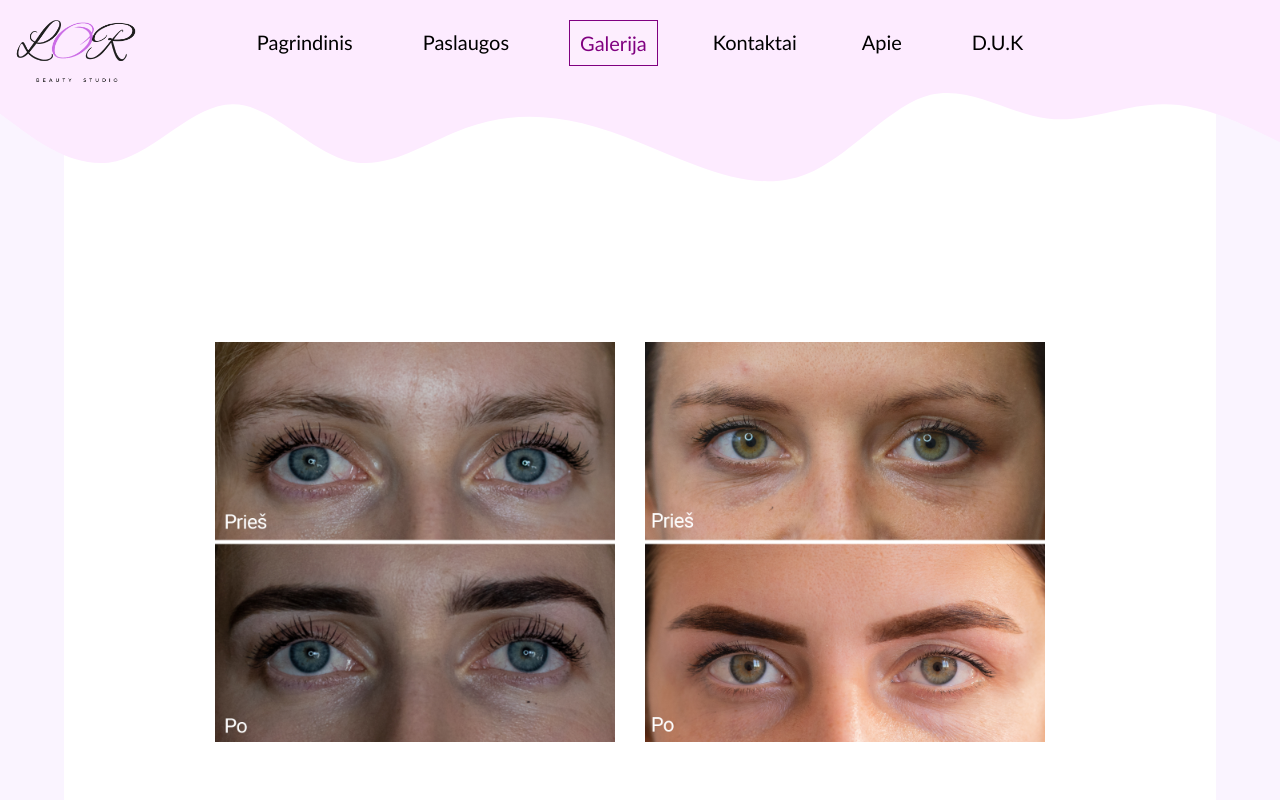
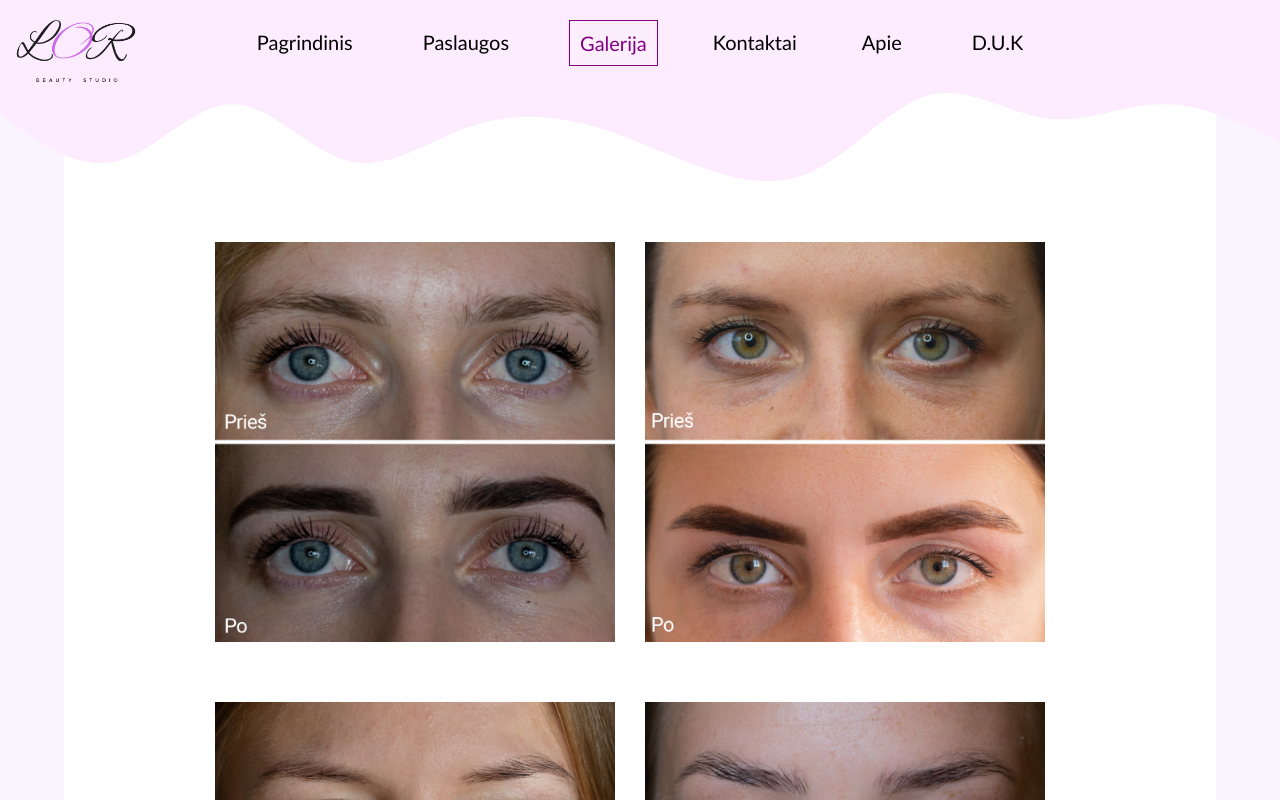
Before and after one commit to ArminasStrolys/react-projects, a React (Create React App) app in the folder eyebrow-portfolio-site/: page /gallery in a window 1280 px wide. Shown: the top 800 px of the page. Built offline with nearby package versions, Linux system fonts and the light colour scheme.

Commit message:
More fixes around the responsiveness

```diff
--- a/eyebrow-portfolio-site/src/style/_gallery.scss
+++ b/eyebrow-portfolio-site/src/style/_gallery.scss
@@ -2,7 +2,7 @@
   margin: 200px 5% 50px 5%;
   background-color: $white_color;
   margin-top: 50px;
-  padding: 15% 3%;
+  padding: 15% 3% 1% 3%;
   position: relative;
   top: -150px;
   margin-bottom: -200px;
@@ -12,7 +12,7 @@
   justify-content: center;
   flex-wrap: wrap;
   gap: 10px;
-  margin: 200px 50px;
+  margin: 100px 50px;
   img {
     width: 400px;
     margin-top: 50px;
@@ -46,3 +46,9 @@
     margin: 50px 0;
   }
 }
+@media screen and (min-width: 2500px) {
+  .gallery {
+    margin: -200px 15% -200px 15%;
+    // padding: 15% 3% 1% 3%;
+  }
+}
```
